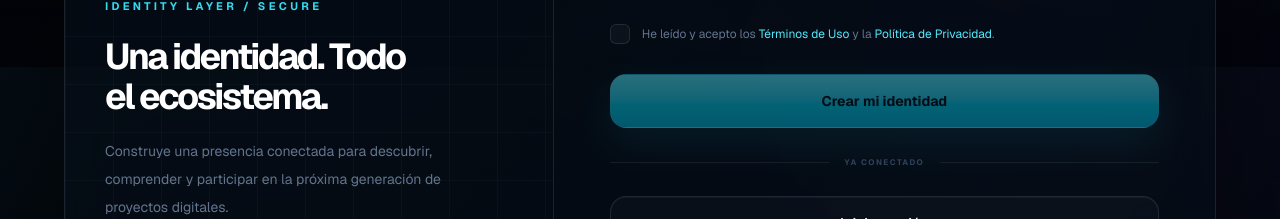
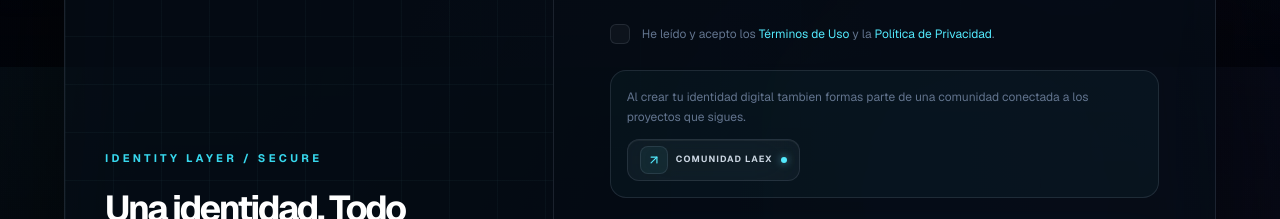
Before and after one commit to laexapp/laex, a Next.js app: page /register in a window 1280 px wide. Shown: the part 733-952 px from the top of the page. Built offline with nearby package versions, Linux system fonts and the light colour scheme.

Commit message:
feat(community): integrate strategic connect surfaces

```diff
--- a/modules/auth/Login/Login.tsx
+++ b/modules/auth/Login/Login.tsx
@@ -10,6 +10,8 @@ import IdentityShell from "../components/IdentityShell";
 import Input from "../components/Input";
 import PasswordInput from "../components/PasswordInput";
 import { useLogin } from "../hooks/useLogin";
+import CommunityConnect from '@/modules/ui/components/CommunityConnect';
+import { laexCommunityChannels } from '@/modules/project/communityChannels';
 
 export default function Login() {
   const login = useLogin();
@@ -40,6 +42,7 @@ export default function Login() {
       <IdentityDivider label="Nueva identidad" />
       <p className="mb-3 text-center text-xs text-slate-600">¿Todavía no tienes una cuenta?</p>
       <Link href="/register" className={identitySecondaryClass}>Crear identidad digital</Link>
+      <div className='mt-6 flex justify-center'><CommunityConnect channels={laexCommunityChannels} variant='compact' actions={['open']} routingContext='login:invite' /></div>
     </IdentityShell>
   );
 }
--- a/modules/auth/Register/Register.tsx
+++ b/modules/auth/Register/Register.tsx
@@ -11,6 +11,8 @@ import IdentityShell from "../components/IdentityShell";
 import Input from "../components/Input";
 import PasswordInput from "../components/PasswordInput";
 import { useRegister } from "../hooks/useRegister";
+import CommunityConnect from '@/modules/ui/components/CommunityConnect';
+import { laexCommunityChannels } from '@/modules/project/communityChannels';
 
 interface RegisterProps { referralCode?: string; }
 
@@ -40,6 +42,11 @@ export default function Register({ referralCode = "" }: RegisterProps) {
         </Checkbox>
       </div>
 
+      <div className='mt-6 rounded-2xl border border-cyan-300/10 bg-cyan-300/[0.035] p-4'>
+        <p className='mb-3 text-xs leading-5 text-slate-500'>Al crear tu identidad digital tambien formas parte de una comunidad conectada a los proyectos que sigues.</p>
+        <CommunityConnect channels={laexCommunityChannels} variant='compact' actions={['open']} routingContext='register:identity-community' />
+      </div>
+
       <div className="mt-7">
         <Button onClick={register.submit} disabled={!register.acceptedTerms} loading={register.loading} loadingLabel="Creando identidad...">Crear mi identidad</Button>
       </div>
--- a/modules/home/components/Hero.tsx
+++ b/modules/home/components/Hero.tsx
@@ -3,6 +3,8 @@ import Link from "next/link";
 
 import { GlowButton } from "@/modules/ui";
 import HeroSpotlight from "./HeroSpotlight";
+import CommunityConnect from '@/modules/ui/components/CommunityConnect';
+import { laexCommunityChannels } from '@/modules/project/communityChannels';
 
 export default function Hero() {
   return (
@@ -39,6 +41,8 @@ export default function Hero() {
           </GlowButton>
         </div>
 
+        <CommunityConnect channels={laexCommunityChannels} variant='compact' routingContext='home:hero' className='mt-6' />
+
         <div className="mt-16 grid max-w-xl grid-cols-3 gap-5 border-t border-white/[0.07] pt-6">
           <Metric value="03" label="Ecosistemas" />
           <Metric value="24/7" label="Monitoreo" />
--- a/modules/home/components/KnowledgeCard.tsx
+++ b/modules/home/components/KnowledgeCard.tsx
@@ -3,6 +3,8 @@ import Image from "next/image";
 import Link from "next/link";
 import type { CSSProperties } from "react";
 import { Project } from "@/core/types/project";
+import CommunityConnect from '@/modules/ui/components/CommunityConnect';
+import { getProjectCommunityChannels } from '@/modules/project/communityChannels';
 
 type Props = { project: Project; index: number };
 const accents: Record<string, string> = { onemillionminers: "#F6C65B", omdb: "#37D8EE", omd: "#A78BFA" };
@@ -30,6 +32,7 @@ export default function KnowledgeCard({ project, index }: Props) {
           </div>
         </div>
         <p className="mt-3 line-clamp-3 text-sm leading-6 text-slate-500">{project.description}</p>
+        <CommunityConnect channels={getProjectCommunityChannels(project)} variant='compact' actions={['open']} routingContext={`home:project-card:${project.id}`} className='mt-4' />
       </div>
       <Link href={`/proyectos/${project.id}`} aria-label={`Explorar ${project.name}`} className="absolute inset-x-5 bottom-4 z-20 flex min-h-14 items-center justify-between border-t border-white/[0.07] pt-3 text-[10px] font-bold uppercase tracking-[0.14em] text-slate-400 transition hover:text-white focus-visible:rounded-lg focus-visible:outline-none focus-visible:ring-2 focus-visible:ring-cyan-300/70">
         Explorar proyecto
--- a/modules/home/sections/HomeLayout.tsx
+++ b/modules/home/sections/HomeLayout.tsx
@@ -2,6 +2,8 @@ import Header from "@/modules/layout/components/Header";
 import Hero from "../components/Hero";
 import EcosystemShowcase from "../components/EcosystemShowcase";
 import FeaturedProjectsSection from "./FeaturedProjectsSection";
+import CommunityConnect from '@/modules/ui/components/CommunityConnect';
+import { laexCommunityChannels } from '@/modules/project/communityChannels';
 
 export default function HomeLayout() {
   return (
@@ -16,6 +18,7 @@ export default function HomeLayout() {
 
       <div className="relative mx-auto w-[min(100%-2rem,92rem)]">
         <EcosystemShowcase />
+        <CommunityConnect channels={laexCommunityChannels} variant='panel' title='La inteligencia se construye en comunidad' description='Descubre proyectos, conversa con el ecosistema y participa en lo que viene.' routingContext='home:final' className='mb-20' />
       </div>
     </main>
   );
--- a/modules/project/ProjectMedia/ProjectMedia.tsx
+++ b/modules/project/ProjectMedia/ProjectMedia.tsx
@@ -5,6 +5,8 @@ import type { Project } from "@/core/types/project";
 import { mediaRepository } from "@/src/core/media";
 import type { MediaItem } from "@/src/core/media";
 import { projectRepository } from "@/src/core/projects/identity";
+import CommunityConnect from '@/modules/ui/components/CommunityConnect';
+import { getProjectCommunityChannels } from '../communityChannels';
 
 type ProjectMediaProps = {
   project: Project;
@@ -71,6 +73,10 @@ export default function ProjectMedia({
               />
             </div>
 
+            <div className='mx-auto mt-8 flex max-w-6xl justify-center'>
+              <CommunityConnect channels={getProjectCommunityChannels(project)} routingContext={`project:${project.id}:below-video`} />
+            </div>
+
             <div className="mx-auto mt-12 max-w-5xl">
               <span className="text-xs font-bold uppercase tracking-[0.35em] text-cyan-400">
                 {featuredVideo.source.provider}
--- a/modules/project/ProjectPage/ProjectPage.tsx
+++ b/modules/project/ProjectPage/ProjectPage.tsx
@@ -58,6 +58,8 @@ export default function ProjectPage({
             project={project}
           />
 
+          <CommunityConnect channels={communityChannels} variant='inline' routingContext={`project:${project.id}:summary-end`} />
+
           <ProjectStats
             trustIndex={project.trustIndex}
             communityScore={project.communityScore}
@@ -93,6 +95,8 @@ export default function ProjectPage({
             projectId={project.id}
           />
 
+          <CommunityConnect channels={communityChannels} variant='panel' title={`La comunidad de ${project.name} sigue activa`} description='Continua la conversacion, comparte el proyecto o invita a otra persona.' routingContext={`project:${project.id}:footer`} actions={['open', 'copy', 'share', 'invite', 'join']} />
+
         </div>
 
       </div>
```
